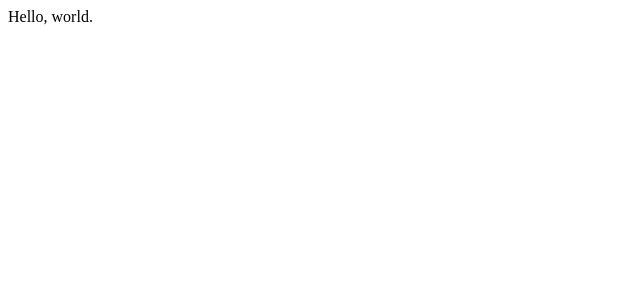
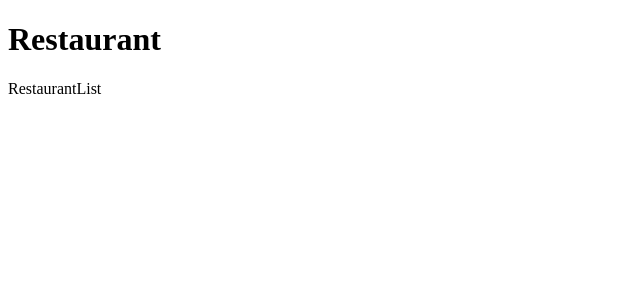
Before and after one commit to Wekios/opinion-ate, a React (Create React App) app: page / in a window 1280 px wide. Shown: the top 300 px of the page, without its empty margins (0-640 px from the left). Built offline with nearby package versions, Linux system fonts and the light colour scheme.

Commit message:
Add RestaurantScreen and RestaurantList

```diff
--- a/src/App.tsx
+++ b/src/App.tsx
@@ -1,5 +1,7 @@
+import { RestaurantScreen } from './components/RestaurantScreen';
+
 function App() {
-  return <div>Hello, world.</div>;
+  return <RestaurantScreen />;
 }
 
 export default App;
--- /dev/null
+++ b/src/components/RestaurantList.tsx
@@ -0,0 +1,3 @@
+export function RestaurantList() {
+  return <div>RestaurantList</div>;
+}
--- /dev/null
+++ b/src/components/RestaurantScreen.tsx
@@ -0,0 +1,10 @@
+import { RestaurantList } from './RestaurantList';
+
+export function RestaurantScreen() {
+  return (
+    <div>
+      <h1>Restaurant</h1>
+      <RestaurantList />
+    </div>
+  );
+}
```
